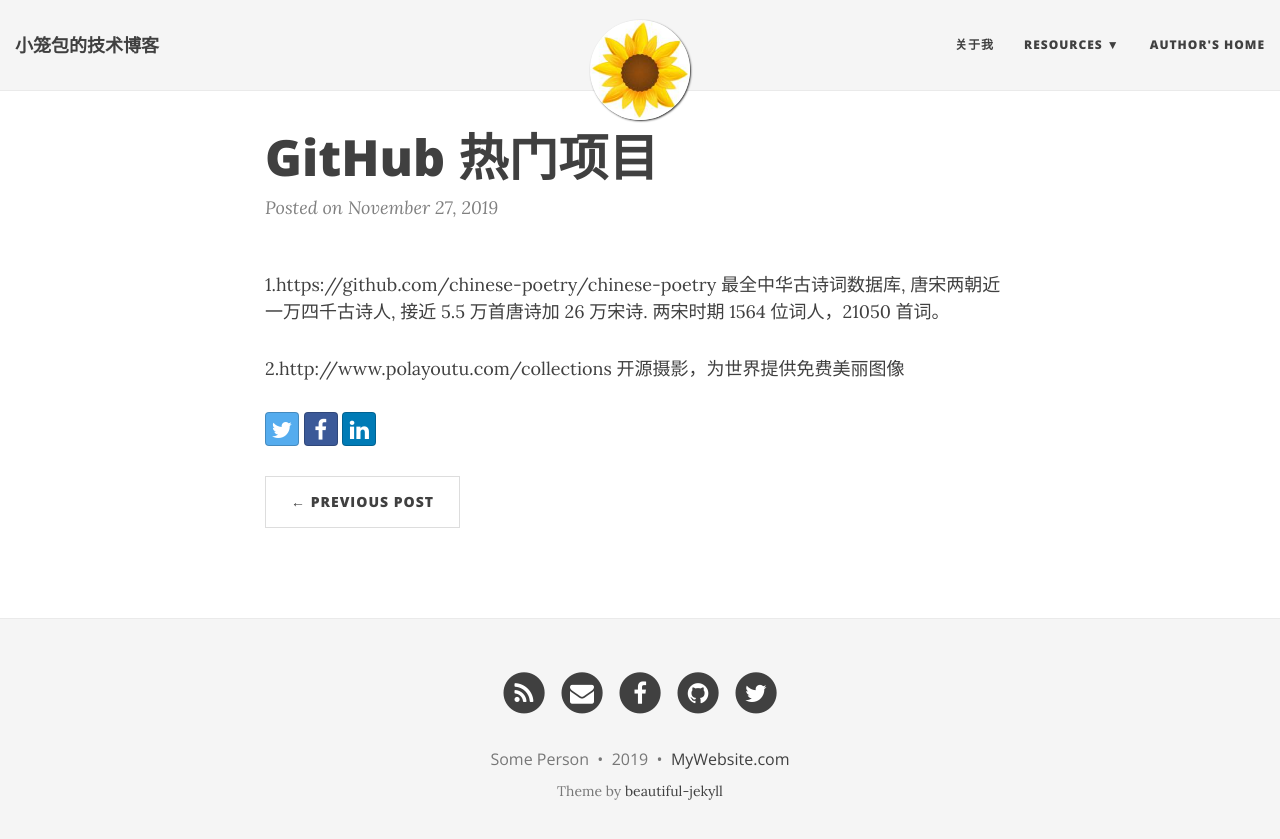
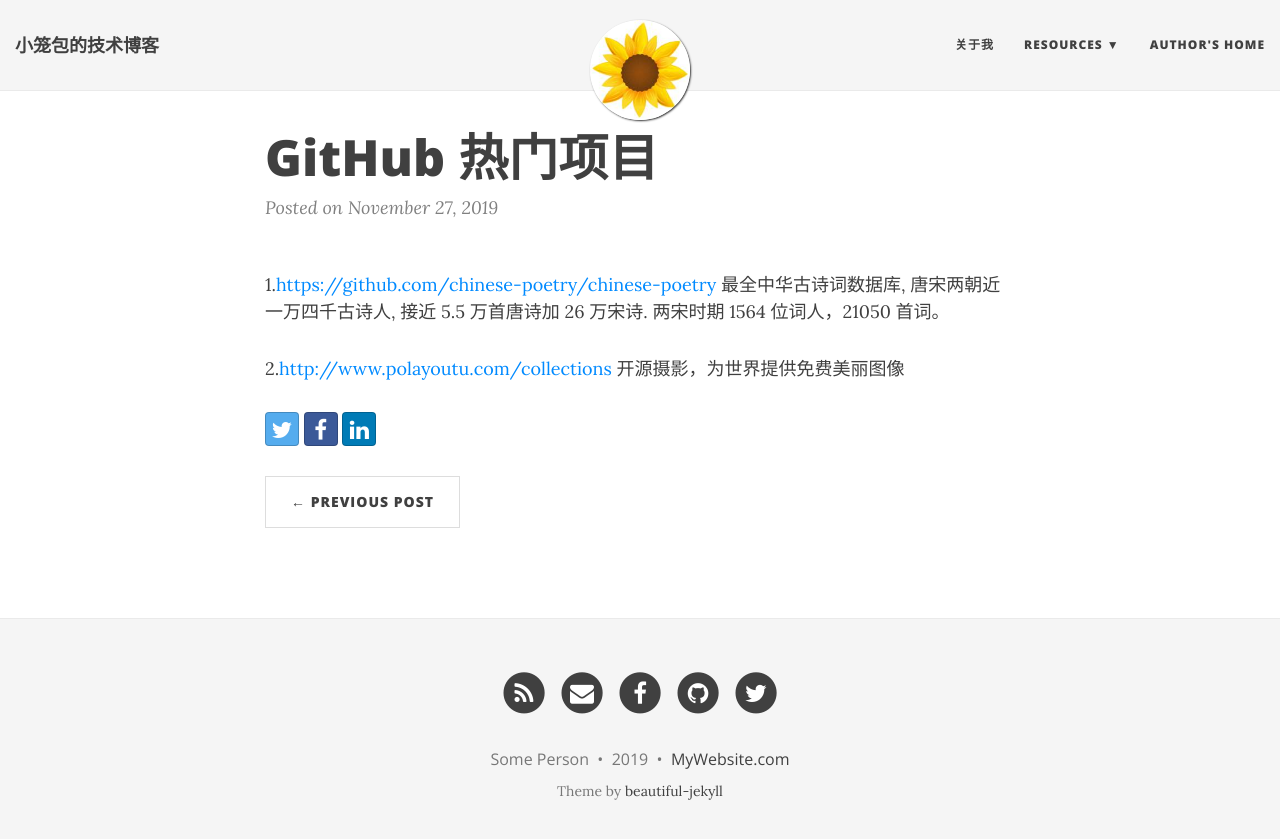
Before and after one commit to wangguiyu/wangguiyu.github.io, a Jekyll site: the page built from _posts/2019-11-27-github-popular-projects.md, in a window 1280 px wide. Shown: the top 839 px of the page. Built offline with Jekyll 4.4.1, drawn with Linux system fonts in a browser that asks for light colours; nearby versions of some CDN libraries; part of the change alters nothing that is shown.

```diff
--- a/_posts/2019-11-27-github-popular-projects.md
+++ b/_posts/2019-11-27-github-popular-projects.md
@@ -4,7 +4,7 @@ published: true
 title: GitHub 热门项目
 ---
 
-1.https://github.com/chinese-poetry/chinese-poetry
+1.[https://github.com/chinese-poetry/chinese-poetry](https://github.com/chinese-poetry/chinese-poetry)
 最全中华古诗词数据库, 唐宋两朝近一万四千古诗人, 接近 5.5 万首唐诗加 26 万宋诗. 两宋时期 1564 位词人，21050 首词。
 
-2.http://www.polayoutu.com/collections 开源摄影，为世界提供免费美丽图像
+2.[http://www.polayoutu.com/collections ](http://www.polayoutu.com/collections ) 开源摄影，为世界提供免费美丽图像
```
